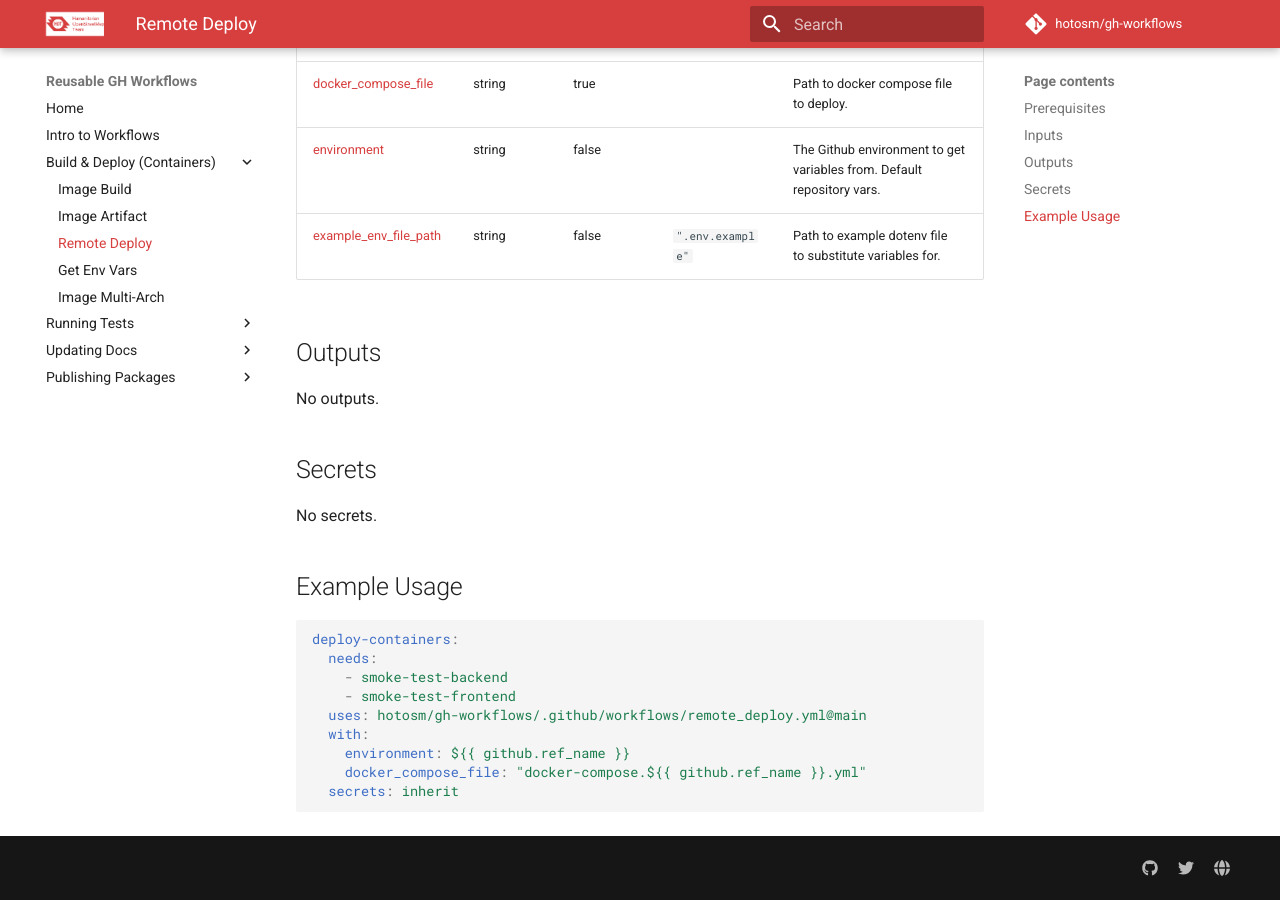
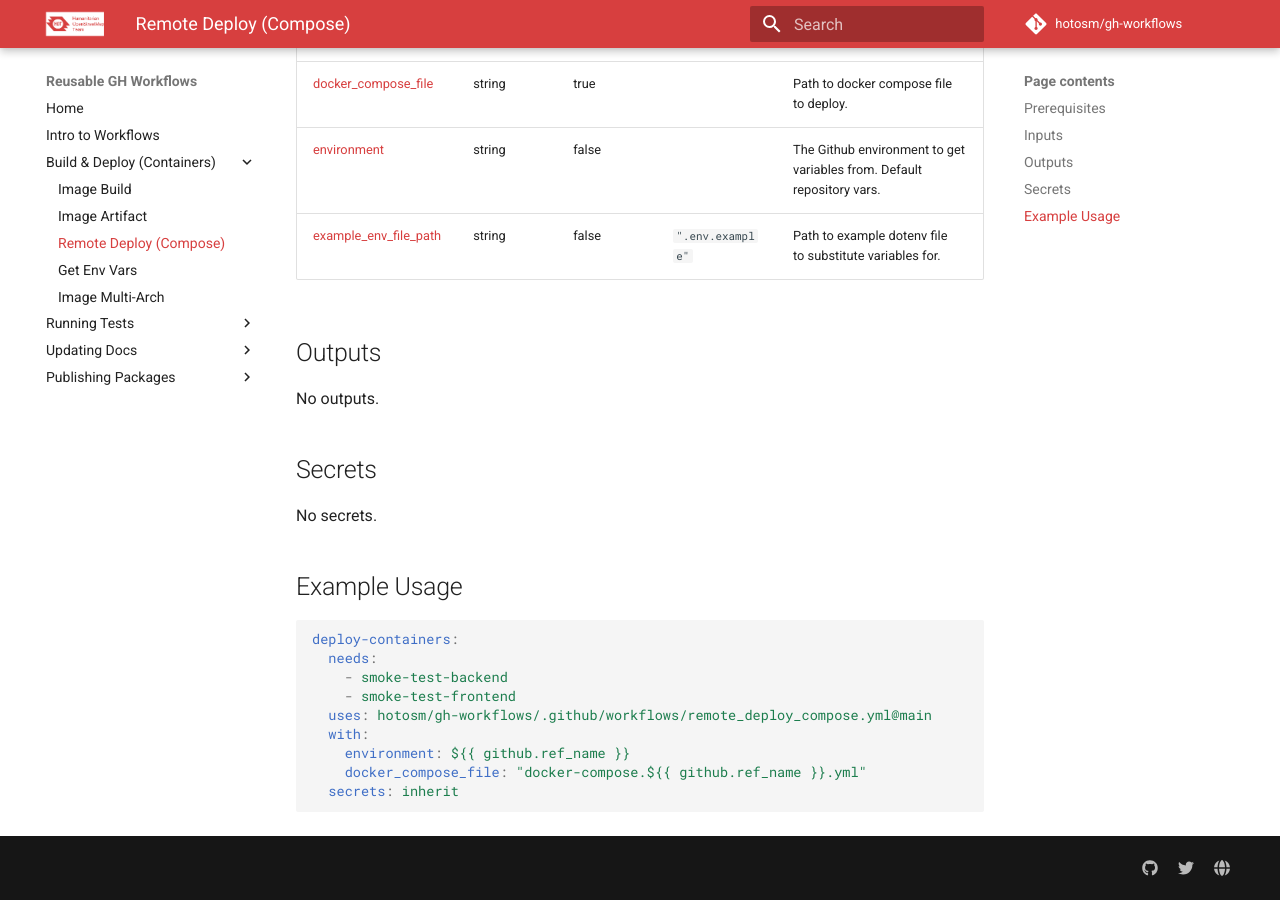
Before and after one commit to hotosm/gh-workflows, an MkDocs documentation site: the page built from docs/remote_deploy_compose.md, in a window 1280 px wide and 900 px high, scrolled down 1043 px. Built offline with MkDocs 1.6.1 and Material for MkDocs 9.7.7, drawn with Linux system fonts in a browser that asks for light colours; comment, search, counter and statistics services are not loaded; some of the changed text lies outside the part shown.

Commit message:
refactor: rename remote_deploy --> remote_deploy_compose
BREAKING CHANGE: Rename to workflow remote_deploy (allow for other remote deploy types)

```diff
--- a/docs/remote_deploy.md
+++ b/docs/remote_deploy_compose.md
@@ -1,4 +1,4 @@
-# Remote Deploy
+# Remote Deploy (Docker Compose)
 
 Deploy to a remote server using docker compose and SSH keys.
 
@@ -71,7 +71,7 @@ deploy-containers:
   needs:
     - smoke-test-backend
     - smoke-test-frontend
-  uses: hotosm/gh-workflows/.github/workflows/remote_deploy.yml@main
+  uses: hotosm/gh-workflows/.github/workflows/remote_deploy_compose.yml@main
   with:
     environment: ${{ github.ref_name }}
     docker_compose_file: "docker-compose.${{ github.ref_name }}.yml"
--- a/mkdocs.yml
+++ b/mkdocs.yml
@@ -54,7 +54,7 @@ nav:
   - Build & Deploy (Containers):
       - Image Build: image_build.md
       - Image Artifact: image_artifact.md
-      - Remote Deploy: remote_deploy.md
+      - Remote Deploy (Compose): remote_deploy_compose.md
       - Get Env Vars: env_vars.md
       - Image Multi-Arch: image_build_multi.md
   - Running Tests:
```
Also changed, not shown: 2 other files.
